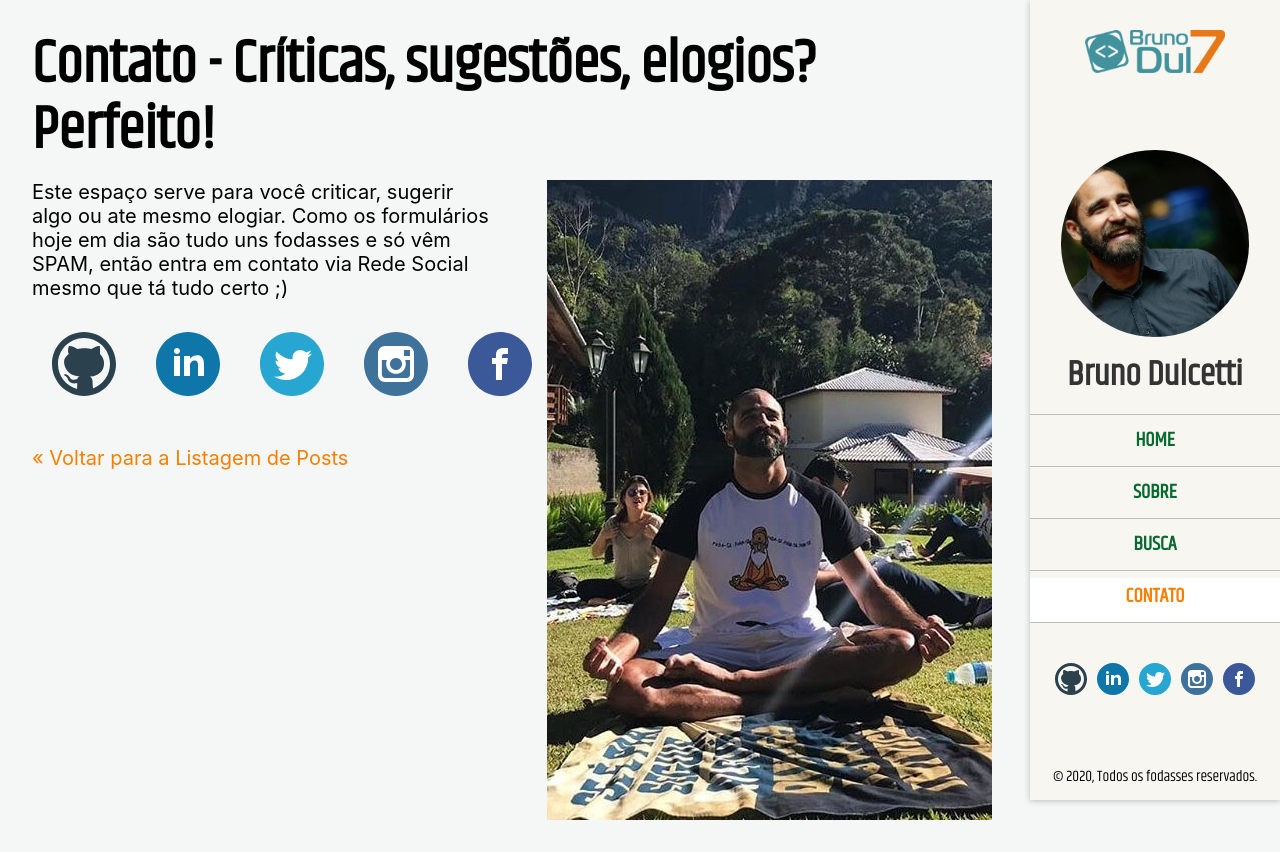
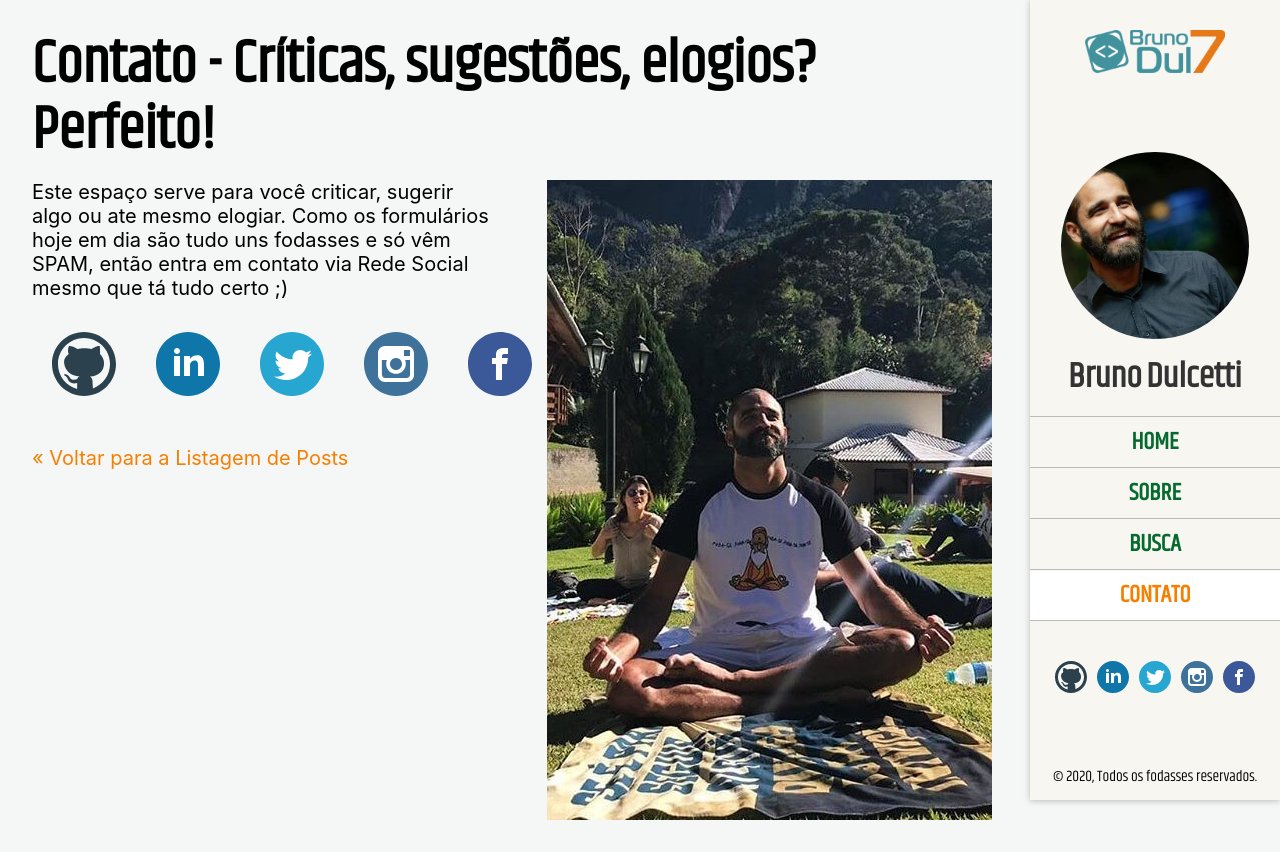
Before and after one commit to dulcetti/blog, a Gatsby site: page /contato in a window 1280 px wide. Built offline with nearby package versions, Linux system fonts and the light colour scheme; Gatsby itself is replaced by a stand-in of ours; some packages are replaced by stand-ins of ours.

Commit message:
style: resize fonts of sidebar and blog post

```diff
--- a/src/components/navigation/styles.js
+++ b/src/components/navigation/styles.js
@@ -52,6 +52,7 @@ export const Name = styled.h2`
   color: ${themes.palette.sidebar.name};
   font-family: ${themes.fonts.titles};
   text-align: center;
+  word-spacing: -2px;
 
   ${media.lessThan('large')`
     font-size: 28px;
@@ -91,8 +92,9 @@ export const LinkMenu = styled(AniLink)`
   color: ${themes.palette.sidebar.links};
   display: block;
   font-family: ${themes.fonts.others};
-  font-size: 20px;
+  font-size: 1.5rem;
   font-weight: bold;
+  line-height: 1.25;
   padding: 10px 0;
   position: relative;
   text-align: center;
@@ -102,7 +104,7 @@ export const LinkMenu = styled(AniLink)`
   &:before {
     bottom: 0;
     content: '';
-    height: 44px;
+    height: 3.1rem;
     right: 0;
     position: absolute;
     transform: scaleX(0);
```
Also changed, not shown: src/templates/blog-post/styles.js (+9 -2 lines).
